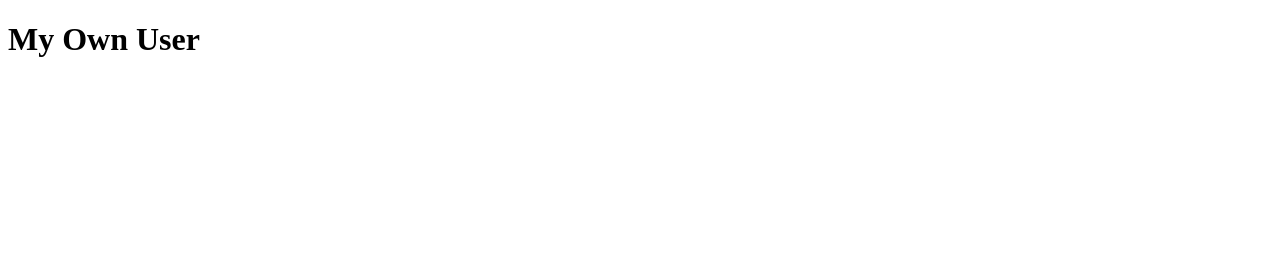
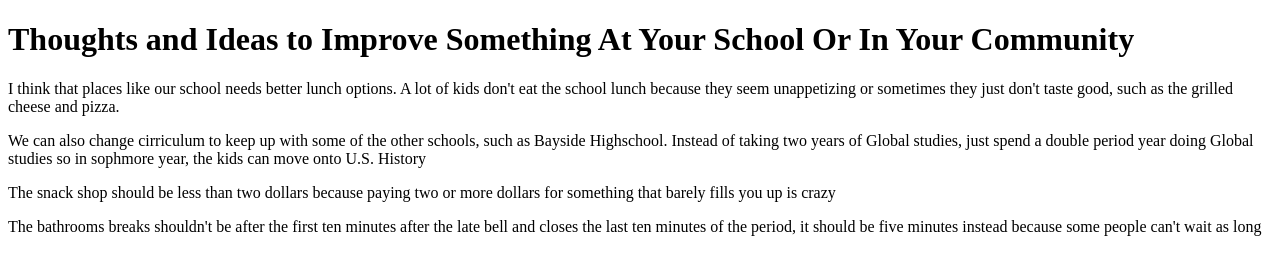
Before and after one commit to SadiyaHtaehs/Lesson-Five-Mini-Activity, a plain HTML site: page index.html in a window 1280 px wide. Drawn offline with Linux system fonts and the light colour scheme.

Commit message:
Hi guys so basically I added paragraph tags and I changed the heading and added school improvements

```diff
--- a/index.html
+++ b/index.html
@@ -4,7 +4,11 @@
   <title>Lesson 5 Mini Activity</title>
     </head>
   <body>
-    <h1>My Own User</h1>
+    <h1>Thoughts and Ideas to Improve Something At Your School Or In Your Community</h1>
+      <p>I think that places like our school needs better lunch options. A lot of kids don't eat the school lunch because they seem unappetizing or sometimes they just don't taste good, such as the grilled cheese and pizza. </p>
+      <p>We can also change cirriculum to keep up with some of the other schools, such as Bayside Highschool. Instead of taking two years of Global studies, just spend a double period year doing Global studies so in sophmore year, the kids can move onto U.S. History</p>
+      <p>The snack shop should be less than two dollars because paying two or more dollars for something that barely fills you up is crazy</p>
+      <p>The bathrooms breaks shouldn't be after the first ten minutes after the late bell and closes the last ten minutes of the period, it should be five minutes instead because some people can't wait as long</p>
 
    </body>
 </html>
```
